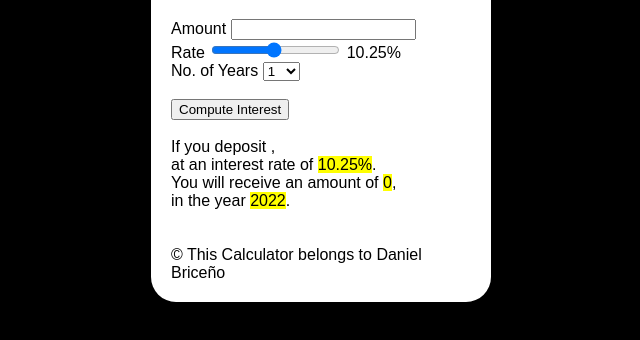
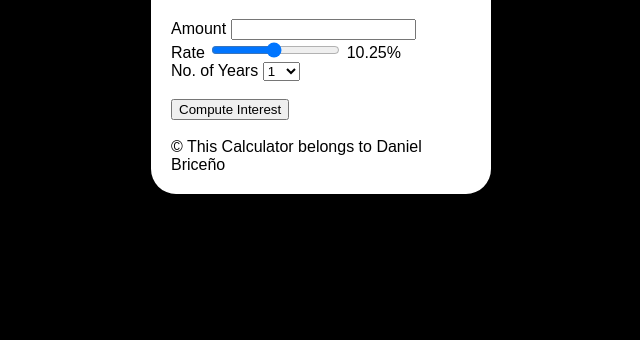
Before and after one commit to dbriceno10/IMB-html-css-js-course-simple-interest-calculator, a website: page index.html in a window 1280 px wide. Both pictures are taken after a click on the button "Compute Interest". Shown: the part 128-468 px from the top of the page, without its empty margins (319-959 px from the left). Drawn offline with Linux system fonts and the light colour scheme.

Commit message:
Exercise 5 : Test the app.

```diff
--- a/index.html
+++ b/index.html
@@ -44,8 +44,7 @@
         <br/><br>
 
         <button onclick="compute()">Compute Interest</button> <br><br>
-        <span id="result"></span><br><br>
-        <footer>
+        <span id="result"></span>
             &#169; This Calculator belongs to Daniel Briceño
         </footer>
     </div>
--- a/script.js
+++ b/script.js
@@ -14,7 +14,7 @@ const compute = () => {
     //Calculate the interest
     const year = new Date().getFullYear() + parseInt(years);
     //Obtain the year to calculate the interest by means of the Date object
-    if (principal < 0) {
+    if (principal <= 0) {
         alert(`Enter a positive number`)
     } else { //If the amount entered is negative it triggers the alert, otherwise it shows the interest and other values inserting them in the HTML
         result.innerHTML = ""
@@ -24,7 +24,7 @@ const compute = () => {
             at an interest rate of <span>${rate}%</span>.<br>
             You will receive an amount of <span>${interest}</span>,<br>
             in the year <span>${year}</span>.
-        </div>
+        </div><br>
         `
     }
 }
```
